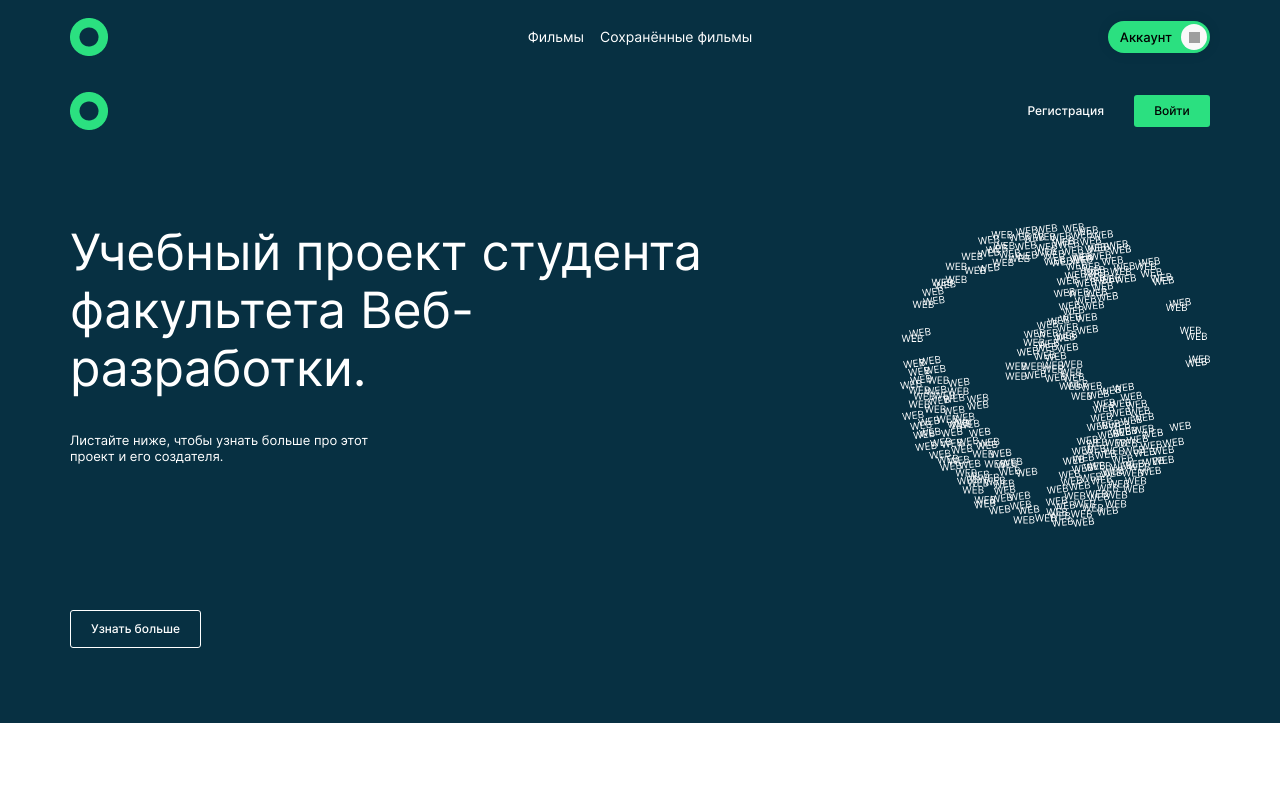
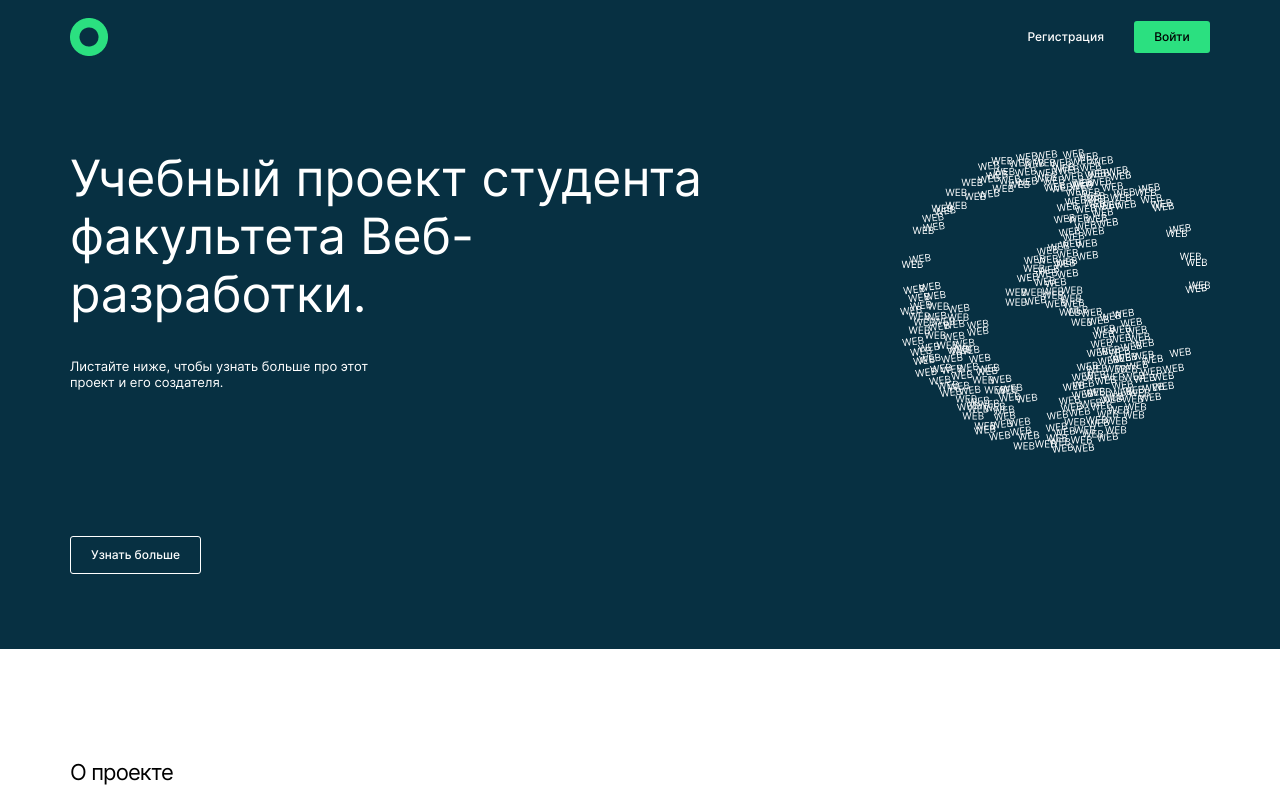
Before and after one commit to rusanov-andrey/movies-explorer-frontend, a React (Create React App) app: page / in a window 1280 px wide. Shown: the top 800 px of the page. Built offline with nearby package versions, Linux system fonts and the light colour scheme; grey boxes are pictures that could not be loaded.

Commit message:
Не может быть сразу два состояния хедера

```diff
--- a/src/components/PageAbout/PageAbout.js
+++ b/src/components/PageAbout/PageAbout.js
@@ -4,11 +4,10 @@ import Footer from '../Footer/Footer';
 
 import './PageAbout.css'
 
-export default function PageAbout() {
+export default function PageAbout({authorized}) {
   return (
     <div className='page-about'>
-      <Header authorized={true} darkTheme={true} short={false}/>
-      <Header authorized={false} darkTheme={true} short={false}/>
+      <Header authorized={authorized} darkTheme={true} short={false}/>
       <AboutMain />
       <Footer />
     </div>
```
